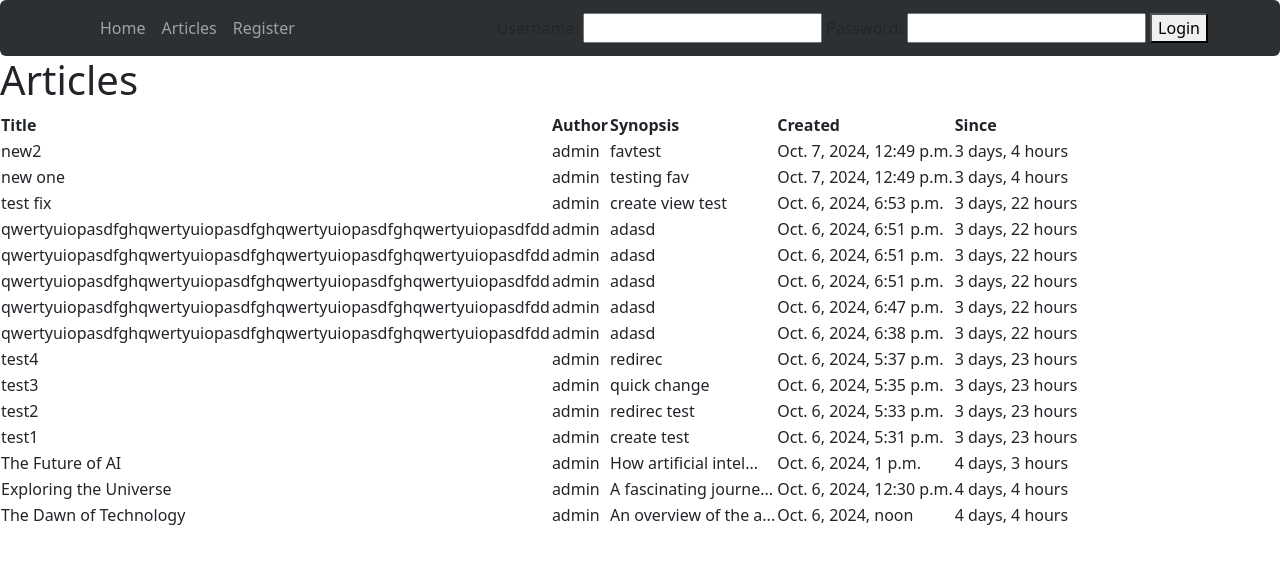
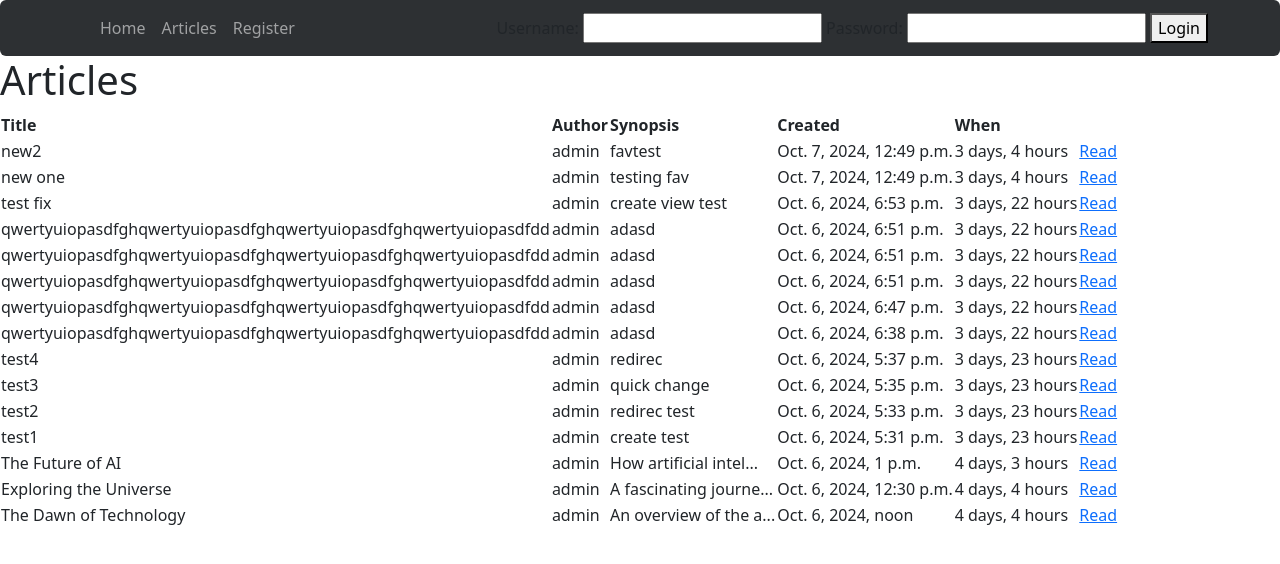
Before and after one commit to alex-sdn/42-Piscine-Django, a Django app: template d07/d07/articles/templates/articles/articles.html in a window 1280 px wide. Shown: the top 564 px of the page. Run offline with Django 5.2, Linux system fonts and the light colour scheme; the template is opened without the code that fills it: values that come from a table or form of the project are taken from there, others are empty; data comes from the database, SQL or seed files in the repository; parts of the project's set-up code (start-up, migrations or seed data) failed here and were passed over; some libraries are stand-ins or nearby versions.

Commit message:
add read link

```diff
--- a/d07/d07/articles/templates/articles/articles.html
+++ b/d07/d07/articles/templates/articles/articles.html
@@ -13,7 +13,8 @@
             <th>Author</th>
             <th>Synopsis</th>
             <th>Created</th>
-            <th>Since</th>
+            <th>When</th>
+            <th></th>
         </tr>
     </thead>
     <tbody>
@@ -30,6 +31,7 @@
             </td>
             <td>{{ article.created }}</td>
             <td>{{ article.created|timesince }}</td>
+            <td><a href="{% url 'details' article.id %}">Read</a></td>
         </tr>
         {% empty %}
         <tr>
```
